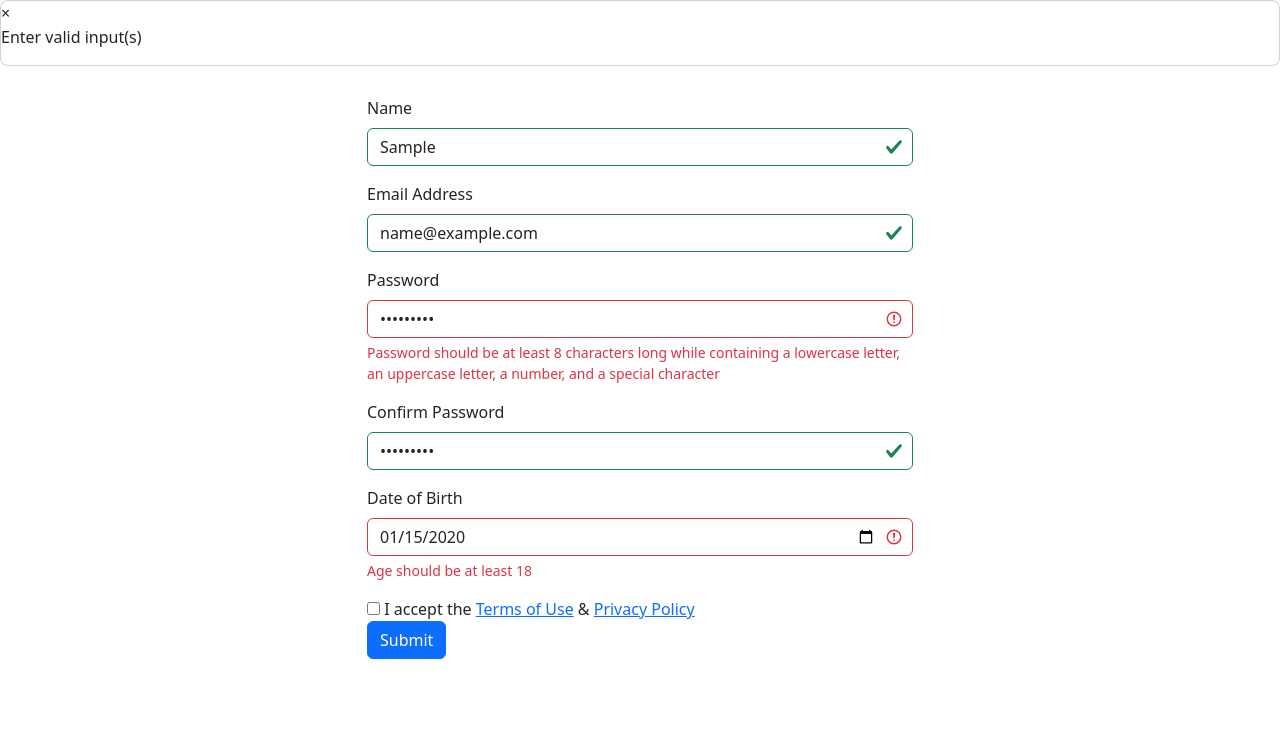
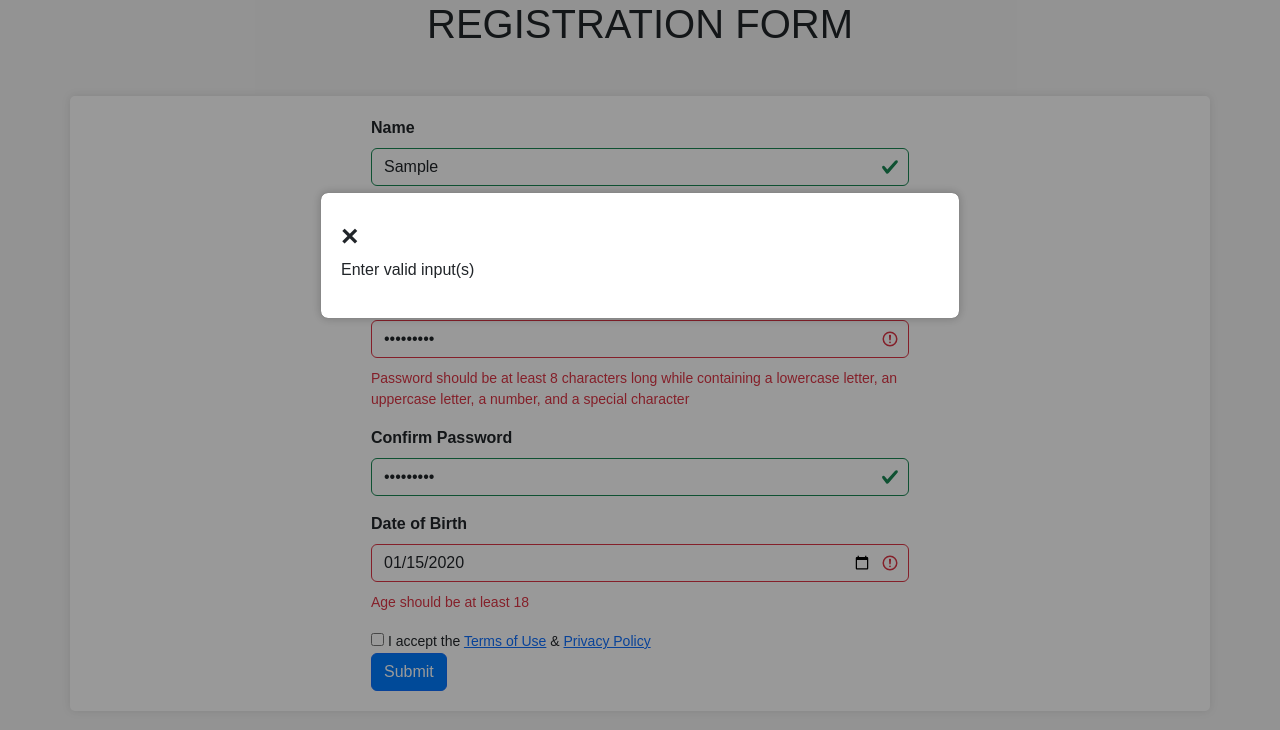
Before and after one commit to Ansh0407/FORM_VALIDATION, a plain HTML site: page index.html in a window 1280 px wide. Both pictures are taken after typing "Sample", "name@example.com", "Sample123", "Sample123", "2020-01-15" into the empty fields and a click on the button "Submit". Drawn offline with nearby package versions, Linux system fonts and the light colour scheme.

Commit message:
FINAL COMMIT

```diff
--- a/form.css
+++ b/form.css
@@ -0,0 +1,87 @@
+
+body {
+    background-color: #f4f4f4;
+    font-family: Arial, sans-serif;
+}
+
+.container {
+    background-color: #fff;
+    padding: 20px;
+    border-radius: 5px;
+    box-shadow: 0px 0px 10px rgba(0, 0, 0, 0.1);
+}
+
+.heading {
+    text-align: center;
+    margin-bottom: 20px;
+}
+
+.form {
+    margin: 0 auto;
+}
+
+.form-label {
+    font-weight: bold;
+}
+
+.form-control {
+    margin-bottom: 10px;
+}
+.is-invalid {
+    border-color: #d9534f;
+}
+
+.is-valid {
+    border-color: #5bc0de;
+}
+
+.modal {
+    display: none;
+    position: fixed;
+    z-index: 1;
+    left: 0;
+    top: 0;
+    width: 100%;
+    height: 100%;
+    overflow: auto;
+    background-color: rgba(0, 0, 0, 0.4);
+}
+
+.modal-content {
+    background-color: #fff;
+    margin: 15% auto;
+    padding: 20px;
+    border: 1px solid #888;
+    width: 50%;
+    box-shadow: 0px 0px 10px rgba(0, 0, 0, 0.2);
+}
+
+.close {
+    float: right;
+    font-size: 30px;
+    font-weight: bold;
+    cursor: pointer;
+}
+
+
+#edit {
+    font-size: 14px;
+}
+
+.btn-primary {
+    background-color: #007bff;
+    color: #fff;
+}
+
+.btn-primary:hover {
+    background-color: #b34200;
+}
+
+@media (max-width: 768px) {
+    .container {
+        width: 100%;
+    }
+    .modal-content {
+        width: 80%;
+    }
+}
--- a/index.html
+++ b/index.html
@@ -67,133 +67,8 @@
 
     <br><br>
 
-    <script>
-        function validateEmail() {
-            var emailInput = document.getElementById("email").value;
-            var emailPattern = /^[^\s@]+@[^\s@]+\.[^\s@]+$/;
-            var emailField = document.getElementById("email");
-            var emailError = document.getElementById("emailError");
+    <script src="script.js"></script>
 
-            if (emailPattern.test(emailInput)) {
-                emailField.classList.remove("is-invalid");
-                emailField.classList.add("is-valid");
-                emailError.style.display = "none";
-            } else {
-                emailField.classList.remove("is-valid");
-                emailField.classList.add("is-invalid");
-                emailError.style.display = "block";
-            }
-        }
-
-
-        function validateName() {
-            var nameInput = document.getElementById("name").value;
-            var namePattern = /^[a-zA-Z]+(([',. -][a-zA-Z ])?[a-zA-Z]*)*$/;
-            var nameField = document.getElementById("name");
-            var nameError = document.getElementById("nameError");
-
-            if (namePattern.test(nameInput)) {
-                nameField.classList.remove("is-invalid");
-                nameField.classList.add("is-valid");
-                nameError.style.display = "none";
-            } else {
-                nameField.classList.remove("is-valid");
-                nameField.classList.add("is-invalid");
-                nameError.style.display = "block";
-            }
-        }
-
-
-        function validatePassword() {
-            var passwordInput = document.getElementById("password").value;
-            var passwordPattern = /^(?=.*[a-z])(?=.*[A-Z])(?=.*\d)(?=.*[@$!%*?&])[A-Za-z\d@$!%*?&]{8,}$/;
-            var passwordField = document.getElementById("password");
-            var passwordError = document.getElementById("passwordError");
-
-            if (passwordPattern.test(passwordInput)) {
-                passwordField.classList.remove("is-invalid");
-                passwordField.classList.add("is-valid");
-                passwordError.style.display = "none";
-            } else {
-                passwordField.classList.remove("is-valid");
-                passwordField.classList.add("is-invalid");
-                passwordError.style.display = "block";
-            }
-            validateConfirmPassword();
-        }
-
-        function validateDateOfBirth() {
-
-            var dobInput = document.getElementById("dob").value;
-            var dobPattern = /^(\d{4})-(\d{2})-(\d{2})$/;
-            var today = new Date();
-            var dobDate = new Date(dobInput);
-            var dobField = document.getElementById("dob");
-            var dobError = document.getElementById("dobError");
-            if (
-                dobPattern.test(dobInput) &&
-                dobDate <= today &&
-                today.getFullYear() - dobDate.getFullYear() >= 18
-            ) {
-                dobField.classList.remove("is-invalid");
-                dobField.classList.add("is-valid");
-                dobError.style.display = "none";
-            } else {
-                dobField.classList.remove("is-valid");
-                dobField.classList.add("is-invalid");
-                dobError.style.display = "block";
-            }
-        }
-
-        function validateConfirmPassword() {
-            var password = document.getElementById("password").value;
-            var confirmPassword = document.getElementById("confirmPassword").value;
-            var confirmPasswordField = document.getElementById("confirmPassword");
-            var confirmPasswordError = document.getElementById("confirmPasswordError");
-
-            if (password === confirmPassword && password.length > 0) {
-                confirmPasswordField.classList.remove("is-invalid");
-                confirmPasswordField.classList.add("is-valid");
-                confirmPasswordError.style.display = "none";
-            } else {
-                confirmPasswordField.classList.remove("is-valid");
-                confirmPasswordField.classList.add("is-invalid");
-                confirmPasswordError.style.display = "block";
-            }
-        }
-
-        function validateForm() {
-            validateEmail();
-            validateName();
-            validatePassword();
-            validateDateOfBirth();
-            validateConfirmPassword();
-
-            var invalidInputs = document.querySelectorAll('.is-invalid');
-
-            if (invalidInputs.length > 0) {
-
-                var modal = document.getElementById("myModal");
-                var modalMessage = document.getElementById("modalMessage");
-                modal.style.display = "block";
-                modalMessage.innerHTML = "Enter valid input(s)";
-                var closeBtn = document.getElementsByClassName("close")[0];
-                closeBtn.onclick = function () {
-                    modal.style.display = "none";
-                }
-
-                return false;
-            }
-
-            return true;
-        }
-
-        document.getElementById("email").addEventListener("input", validateEmail);
-        document.getElementById("name").addEventListener("input", validateName);
-        document.getElementById("password").addEventListener("input", validatePassword);
-        document.getElementById("dob").addEventListener("input", validateDateOfBirth);
-        document.getElementById("confirmPassword").addEventListener("input", validateConfirmPassword);
-    </script>
 </body>
 
 </html>
--- /dev/null
+++ b/script.js
@@ -0,0 +1,125 @@
+function validateEmail() {
+    var emailInput = document.getElementById("email").value;
+    var emailPattern = /^[^\s@]+@[^\s@]+\.[^\s@]+$/;
+    var emailField = document.getElementById("email");
+    var emailError = document.getElementById("emailError");
+
+    if (emailPattern.test(emailInput)) {
+        emailField.classList.remove("is-invalid");
+        emailField.classList.add("is-valid");
+        emailError.style.display = "none";
+    } else {
+        emailField.classList.remove("is-valid");
+        emailField.classList.add("is-invalid");
+        emailError.style.display = "block";
+    }
+}
+
+
+function validateName() {
+    var nameInput = document.getElementById("name").value;
+    var namePattern = /^[a-zA-Z]+(([',. -][a-zA-Z ])?[a-zA-Z]*)*$/;
+    var nameField = document.getElementById("name");
+    var nameError = document.getElementById("nameError");
+
+    if (namePattern.test(nameInput)) {
+        nameField.classList.remove("is-invalid");
+        nameField.classList.add("is-valid");
+        nameError.style.display = "none";
+    } else {
+        nameField.classList.remove("is-valid");
+        nameField.classList.add("is-invalid");
+        nameError.style.display = "block";
+    }
+}
+
+
+function validatePassword() {
+    var passwordInput = document.getElementById("password").value;
+    var passwordPattern = /^(?=.*[a-z])(?=.*[A-Z])(?=.*\d)(?=.*[@$!%*?&])[A-Za-z\d@$!%*?&]{8,}$/;
+    var passwordField = document.getElementById("password");
+    var passwordError = document.getElementById("passwordError");
+
+    if (passwordPattern.test(passwordInput)) {
+        passwordField.classList.remove("is-invalid");
+        passwordField.classList.add("is-valid");
+        passwordError.style.display = "none";
+    } else {
+        passwordField.classList.remove("is-valid");
+        passwordField.classList.add("is-invalid");
+        passwordError.style.display = "block";
+    }
+    validateConfirmPassword();
+}
+
+function validateDateOfBirth() {
+
+    var dobInput = document.getElementById("dob").value;
+    var dobPattern = /^(\d{4})-(\d{2})-(\d{2})$/;
+    var today = new Date();
+    var dobDate = new Date(dobInput);
+    var dobField = document.getElementById("dob");
+    var dobError = document.getElementById("dobError");
+    if (
+        dobPattern.test(dobInput) &&
+        dobDate <= today &&
+        today.getFullYear() - dobDate.getFullYear() >= 18
+    ) {
+        dobField.classList.remove("is-invalid");
+        dobField.classList.add("is-valid");
+        dobError.style.display = "none";
+    } else {
+        dobField.classList.remove("is-valid");
+        dobField.classList.add("is-invalid");
+        dobError.style.display = "block";
+    }
+}
+
+function validateConfirmPassword() {
+    var password = document.getElementById("password").value;
+    var confirmPassword = document.getElementById("confirmPassword").value;
+    var confirmPasswordField = document.getElementById("confirmPassword");
+    var confirmPasswordError = document.getElementById("confirmPasswordError");
+
+    if (password === confirmPassword && password.length > 0) {
+        confirmPasswordField.classList.remove("is-invalid");
+        confirmPasswordField.classList.add("is-valid");
+        confirmPasswordError.style.display = "none";
+    } else {
+        confirmPasswordField.classList.remove("is-valid");
+        confirmPasswordField.classList.add("is-invalid");
+        confirmPasswordError.style.display = "block";
+    }
+}
+
+function validateForm() {
+    validateEmail();
+    validateName();
+    validatePassword();
+    validateDateOfBirth();
+    validateConfirmPassword();
+
+    var invalidInputs = document.querySelectorAll('.is-invalid');
+
+    if (invalidInputs.length > 0) {
+
+        var modal = document.getElementById("myModal");
+        var modalMessage = document.getElementById("modalMessage");
+        modal.style.display = "block";
+        modalMessage.innerHTML = "Enter valid input(s)";
+        var closeBtn = document.getElementsByClassName("close")[0];
+        closeBtn.onclick = function () {
+            modal.style.display = "none";
+        }
+
+        return false;
+    }
+
+    return true;
+}
+
+document.getElementById("email").addEventListener("input", validateEmail);
+document.getElementById("name").addEventListener("input", validateName);
+document.getElementById("password").addEventListener("input", validatePassword);
+document.getElementById("dob").addEventListener("input", validateDateOfBirth);
+document.getElementById("confirmPassword").addEventListener("input", validateConfirmPassword);
```
